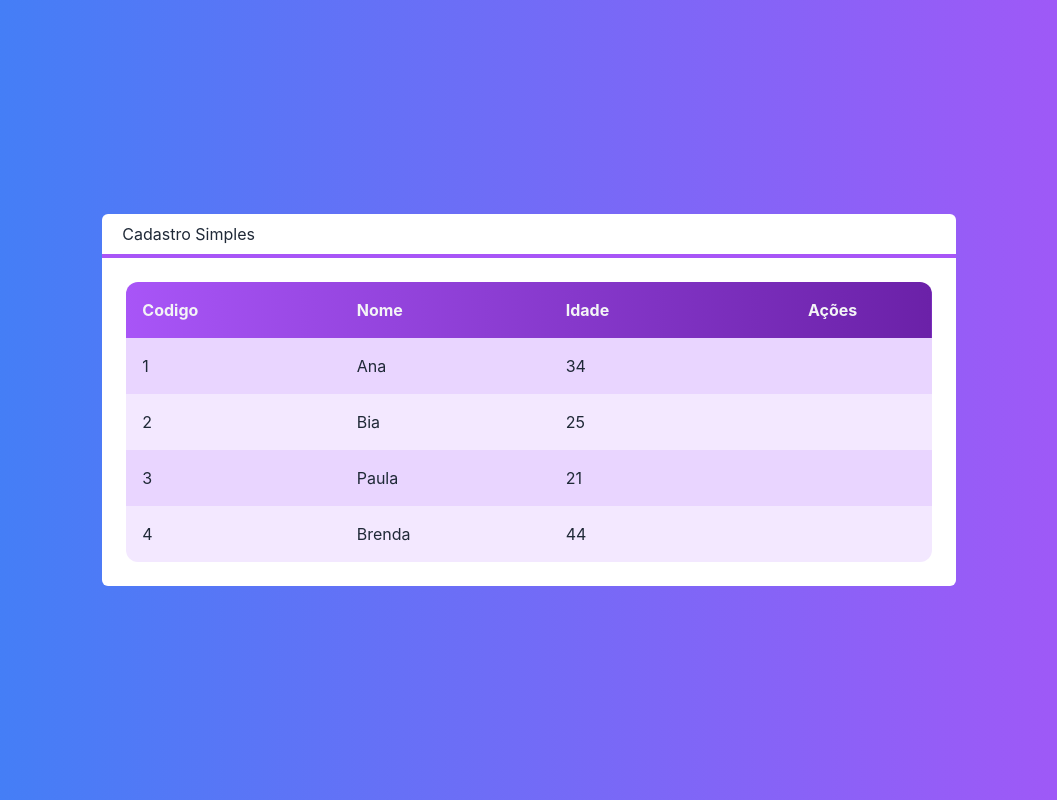
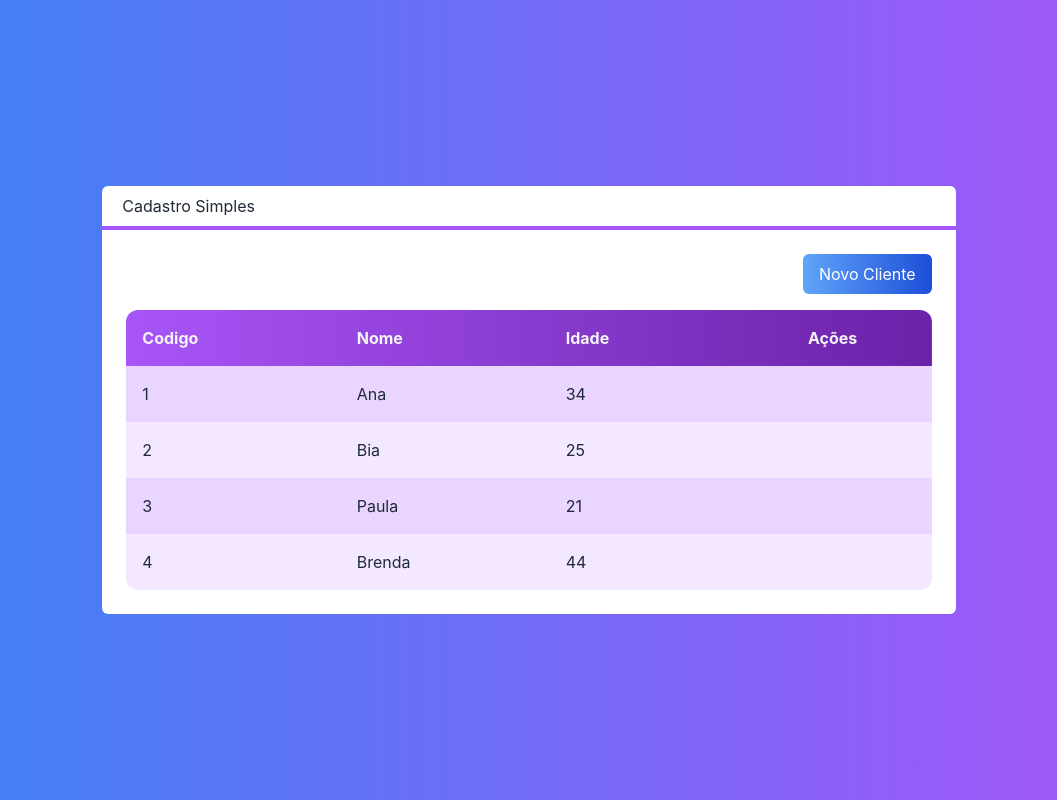
Before and after one commit to NikolasDaltro/Cadastro-Banco-Dados, a Next.js app in the folder next-crud/: page / in a window 1280 px wide. Shown: the whole page, without its empty margins (111-1168 px from the left). Built offline with nearby package versions, Linux system fonts and the light colour scheme.

Commit message:
Adicionando botão

```diff
--- /dev/null
+++ b/next-crud/src/components/Botao.tsx
@@ -0,0 +1,16 @@
+interface BotaoProps{
+    cor?: 'green' | 'blue' | 'gray'
+    className?: string
+    children:any
+}
+
+export default function Botao(props:BotaoProps){
+    return(
+        <button className={`
+            bg-gradient-to-r from-blue-400 to-blue-700
+            text-white px-4 py-2 rounded-md
+            ${props.className}
+
+        `}>{props.children}</button>
+    )
+}
--- a/next-crud/src/components/Titulo.tsx
+++ b/next-crud/src/components/Titulo.tsx
@@ -1,4 +1,4 @@
-export default function Titulo(props) {
+export default function Titulo(props:any) {
     return (
       <div className="flex flex-col justify-center">
         <h1 className="px-5 py-2">
--- a/next-crud/src/pages/index.tsx
+++ b/next-crud/src/pages/index.tsx
@@ -1,3 +1,4 @@
+import Botao from "../components/Botao";
 import Layout from "../components/Layout";
 import Tabela from "../components/Tabela";
 import Cliente from "../core/Cliente";
@@ -5,17 +6,17 @@ import Cliente from "../core/Cliente";
 export default function Home() {
 
   const clientes = [
-    new Cliente('Ana' , 34, '1'),
-    new Cliente('Bia' , 25, '2'),
-    new Cliente('Paula' , 21, '3'),
-    new Cliente('Brenda' , 44, '4'),
+    new Cliente('Ana', 34, '1'),
+    new Cliente('Bia', 25, '2'),
+    new Cliente('Paula', 21, '3'),
+    new Cliente('Brenda', 44, '4'),
   ]
 
-  function clienteSelecionado(cliente: Cliente){
+  function clienteSelecionado(cliente: Cliente) {
     console.log(cliente.nome)
 
   }
-  function clienteExcluido(cliente: Cliente){
+  function clienteExcluido(cliente: Cliente) {
     console.log(`Excluir...${cliente.nome}`)
 
   }
@@ -26,10 +27,13 @@ export default function Home() {
     bg-gradient-to-r from-blue-500 to-purple-500
      text-white
     `}>
-     <Layout titulo="Cadastro Simples">
-        <Tabela clientes={clientes}  clienteSelecionado={clienteSelecionado}
-        clienteExcluido={clienteExcluido}></Tabela>
-     </Layout>
+      <Layout titulo="Cadastro Simples">
+        <div className="flex justify-end">
+          <Botao className="mb-4">Novo Cliente</Botao>
+        </div>
+        <Tabela clientes={clientes} clienteSelecionado={clienteSelecionado}
+          clienteExcluido={clienteExcluido}></Tabela>
+      </Layout>
     </div>
   )
 }
```
